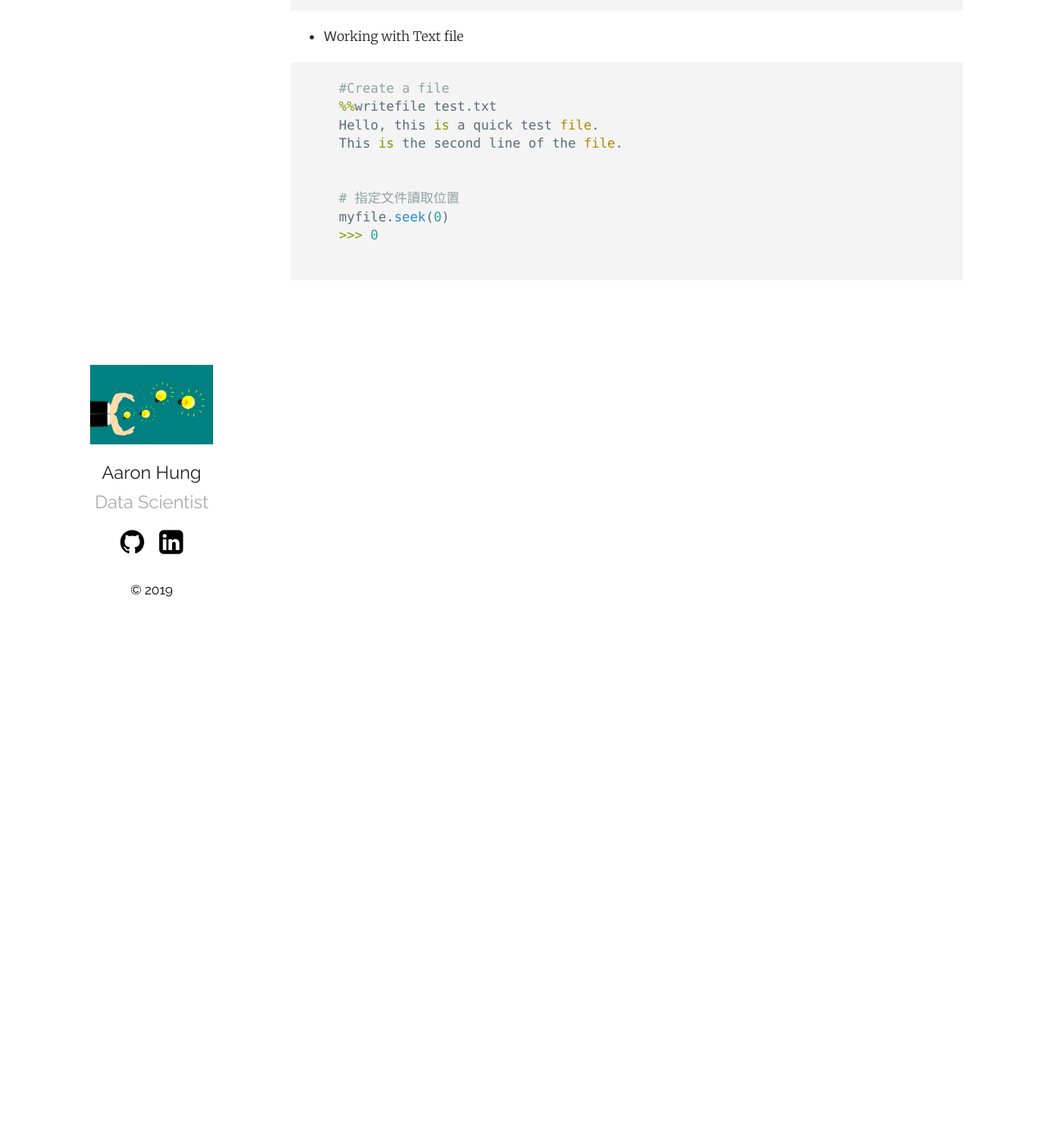
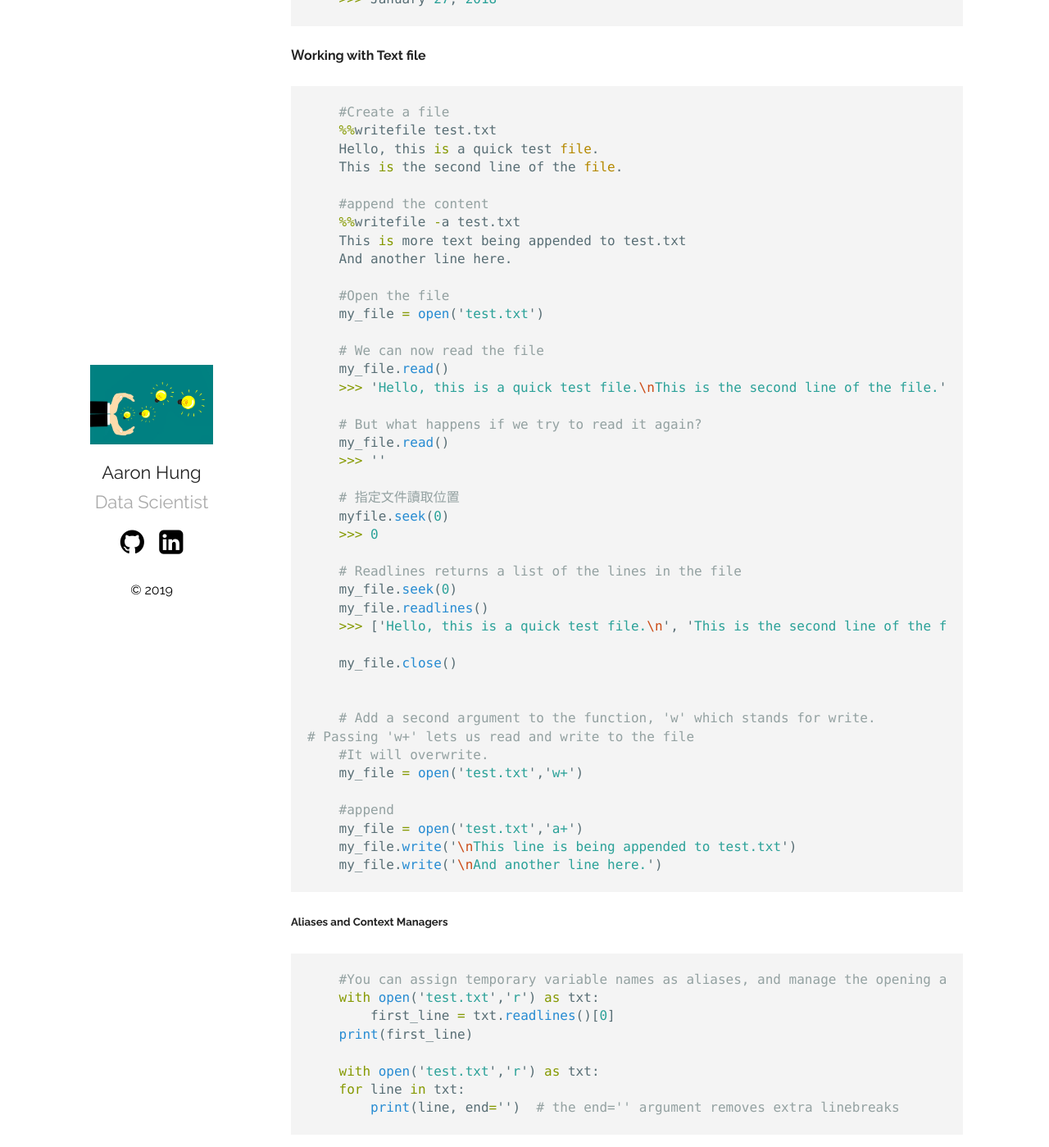
Before and after one commit to aaronhung215/Aaron_BigData-AI, a Jekyll site: the page built from _posts/2019-12-17-NLP-with-Python.md, in a window 1280 px wide and 1400 px high, scrolled down 2442 px. Shown: the whole window at 82% size. Built offline with Jekyll 4.4.1, drawn with Linux system fonts in a browser that asks for light colours; comment, search, counter and statistics services are not loaded; a file with an impossible date is left out.

Commit message:
finish basic text process

````diff
--- a/_posts/2019-12-17-NLP-with-Python.md
+++ b/_posts/2019-12-17-NLP-with-Python.md
@@ -29,7 +29,7 @@ An Online course to learn how to use python to develop NLP.
 ```
 
 ### 基本文字處理
-- 列印文字
+#### 列印文字
 
 ```python
     person = "aaron"
@@ -83,7 +83,7 @@ An Online course to learn how to use python to develop NLP.
     Hamilton   Mythology  ....144
 ```
 
-* Date Formating
+#### Date Formating
 
 ```python
     from datetime import datetime
@@ -95,7 +95,7 @@ An Online course to learn how to use python to develop NLP.
 ```
 
 
-* Ｗorking with Text file
+#### Ｗorking with Text file
 
 ```python
     #Create a file
@@ -103,9 +103,54 @@ An Online course to learn how to use python to develop NLP.
     Hello, this is a quick test file.
     This is the second line of the file.
 
+    #append the content
+    %%writefile -a test.txt
+    This is more text being appended to test.txt
+    And another line here.
+
+    #Open the file
+    my_file = open('test.txt')
+
+    # We can now read the file
+    my_file.read()
+    >>> 'Hello, this is a quick test file.\nThis is the second line of the file.'
+
+    # But what happens if we try to read it again?
+    my_file.read()
+    >>> ''
 
     # 指定文件讀取位置
     myfile.seek(0)
     >>> 0
 
+    # Readlines returns a list of the lines in the file
+    my_file.seek(0)
+    my_file.readlines()
+    >>> ['Hello, this is a quick test file.\n', 'This is the second line of the file.']
+
+    my_file.close()
+
+
+    # Add a second argument to the function, 'w' which stands for write.
+# Passing 'w+' lets us read and write to the file
+    #It will overwrite.
+    my_file = open('test.txt','w+')
+
+    #append
+    my_file = open('test.txt','a+')
+    my_file.write('\nThis line is being appended to test.txt')
+    my_file.write('\nAnd another line here.')
 ```
+
+##### Aliases and Context Managers
+
+```python
+    #You can assign temporary variable names as aliases, and manage the opening and closing of files automatically using a context manager:
+    with open('test.txt','r') as txt:
+        first_line = txt.readlines()[0]
+    print(first_line)
+
+    with open('test.txt','r') as txt:
+    for line in txt:
+        print(line, end='')  # the end='' argument removes extra linebreaks
+```
````
